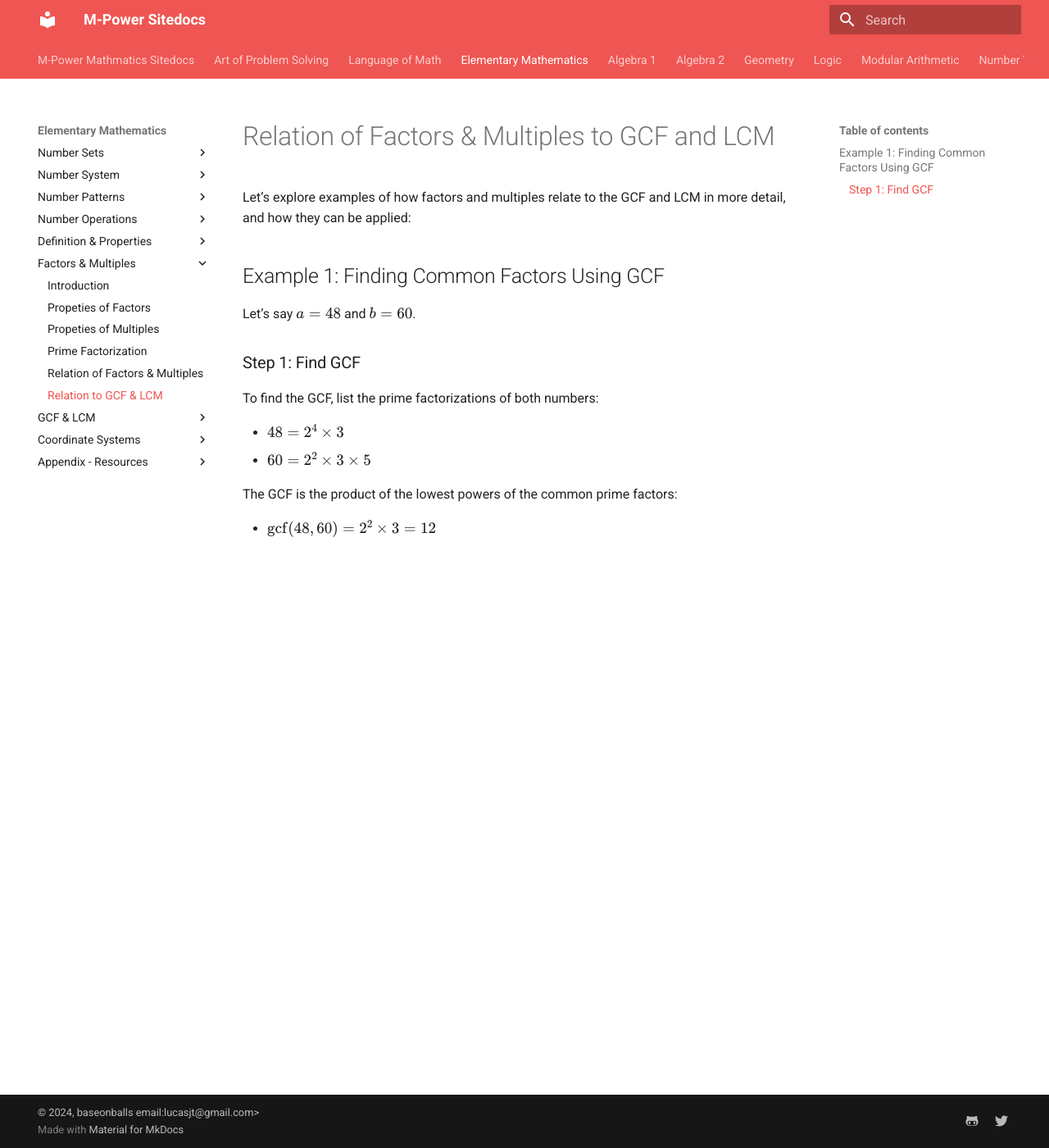
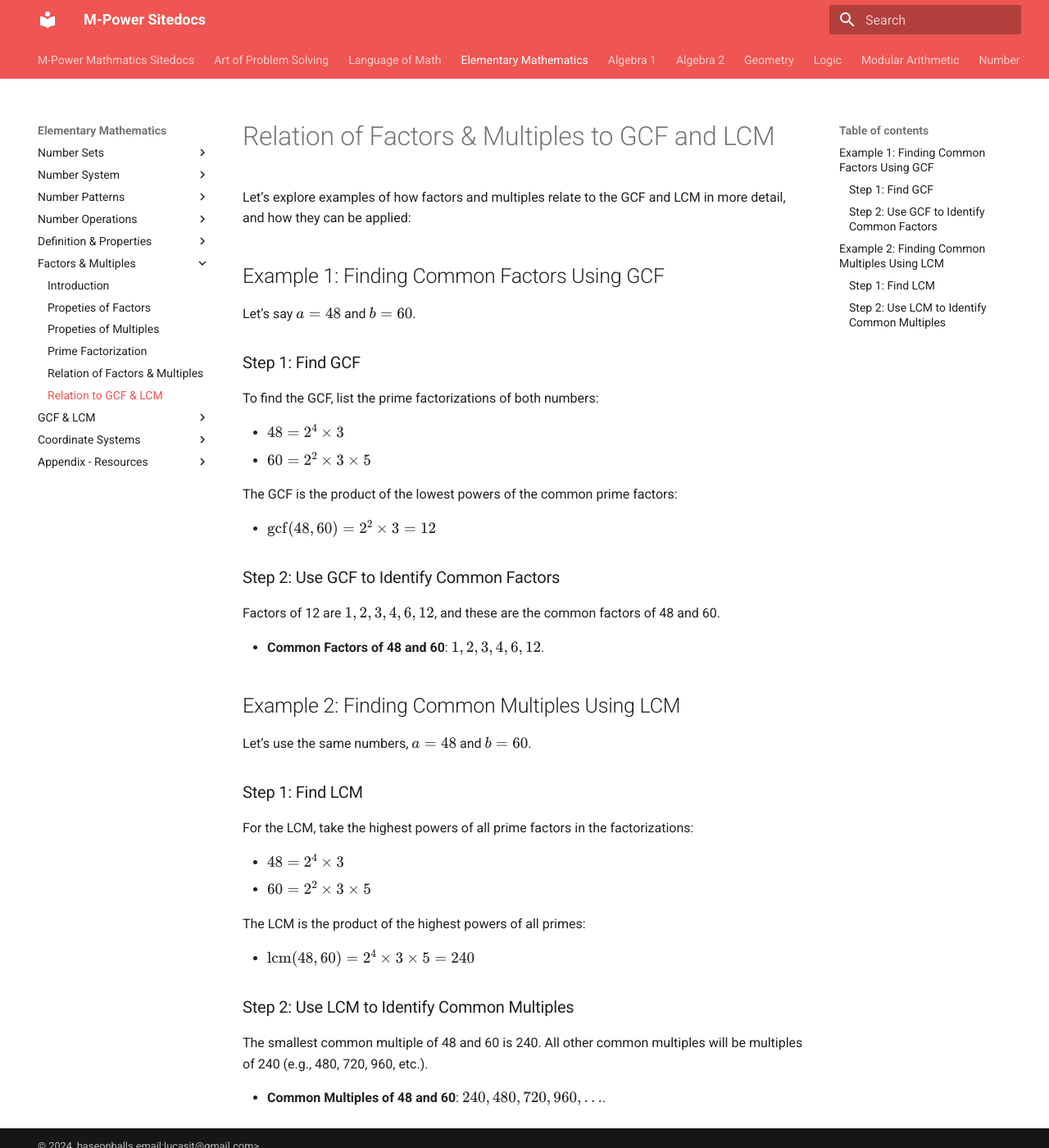
Before and after one commit to baseonballs/mpower-sitedocs, an MkDocs documentation site: the page built from site-docs/mathematics/elem/core-concepts/factors-multiples/relation-to-gcf-lcm.md, in a window 1280 px wide and 1400 px high. Shown: the whole window at 82% size. Built offline with MkDocs 1.6.1 and Material for MkDocs 9.7.7, drawn with Linux system fonts in a browser that asks for light colours; formulas are drawn with MathJax 3.

Commit message:
fixing formatting of relation gcf and lcm

```diff
--- a/site-docs/mathematics/elem/core-concepts/factors-multiples/relation-to-gcf-lcm.md
+++ b/site-docs/mathematics/elem/core-concepts/factors-multiples/relation-to-gcf-lcm.md
@@ -16,3 +16,30 @@ To find the GCF, list the prime factorizations of both numbers:
 The GCF is the product of the lowest powers of the common prime factors:
 
 - \( \text{gcf}(48, 60) = 2^2 \times 3 = 12 \)
+
+### Step 2: Use GCF to Identify Common Factors
+
+Factors of 12 are \( 1, 2, 3, 4, 6, 12 \), and these are the common factors of 48 and 60.
+
+- **Common Factors of 48 and 60**: \( 1, 2, 3, 4, 6, 12 \).
+
+## Example 2: Finding Common Multiples Using LCM
+
+Let’s use the same numbers, \( a = 48 \) and \( b = 60 \).
+
+### Step 1: Find LCM
+
+For the LCM, take the highest powers of all prime factors in the factorizations:
+
+- \( 48 = 2^4 \times 3 \)
+- \( 60 = 2^2 \times 3 \times 5 \)
+
+The LCM is the product of the highest powers of all primes:
+
+- \( \text{lcm}(48, 60) = 2^4 \times 3 \times 5 = 240 \)
+
+### Step 2: Use LCM to Identify Common Multiples
+
+The smallest common multiple of 48 and 60 is 240. All other common multiples will be multiples of 240 (e.g., 480, 720, 960, etc.).
+
+- **Common Multiples of 48 and 60**: \( 240, 480, 720, 960, \ldots \).
```
